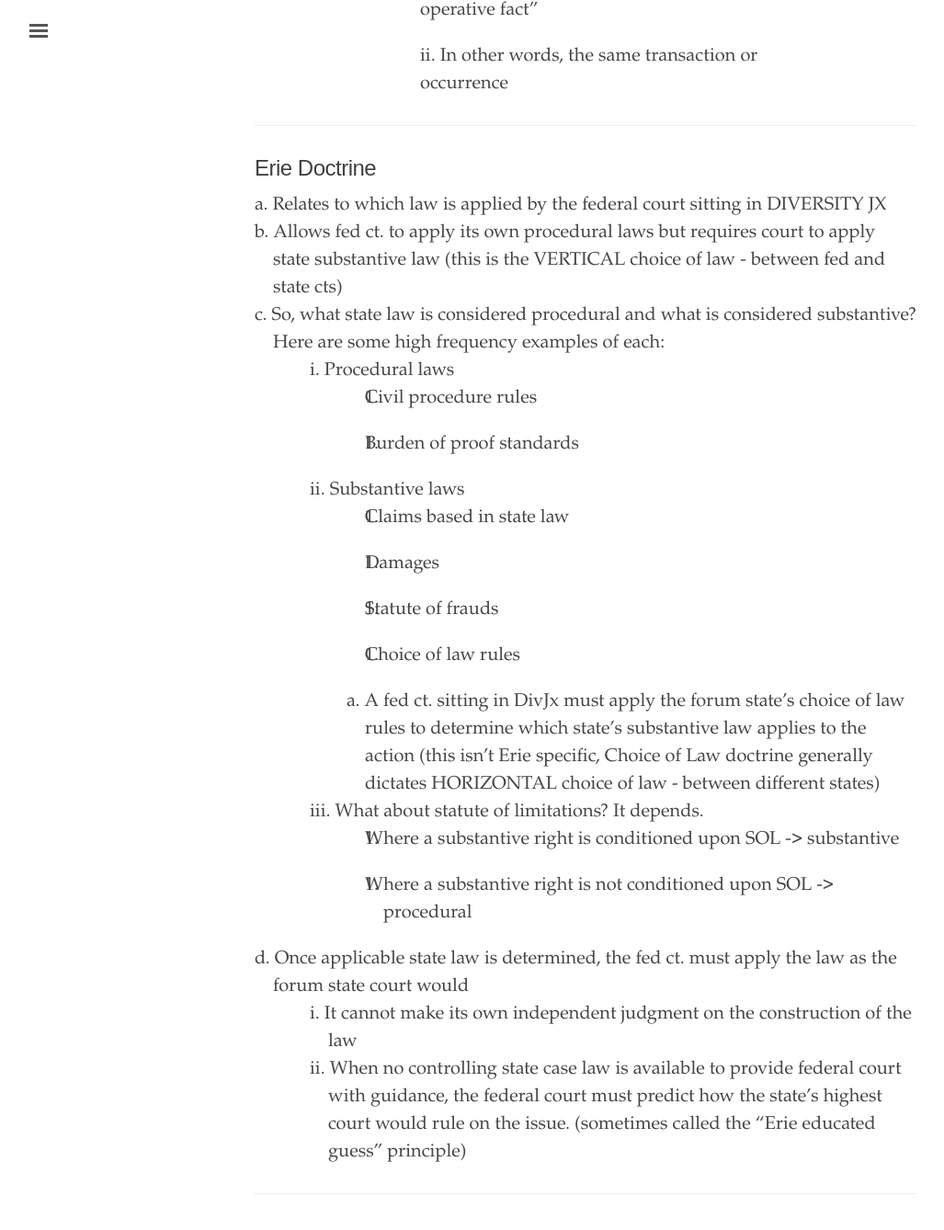
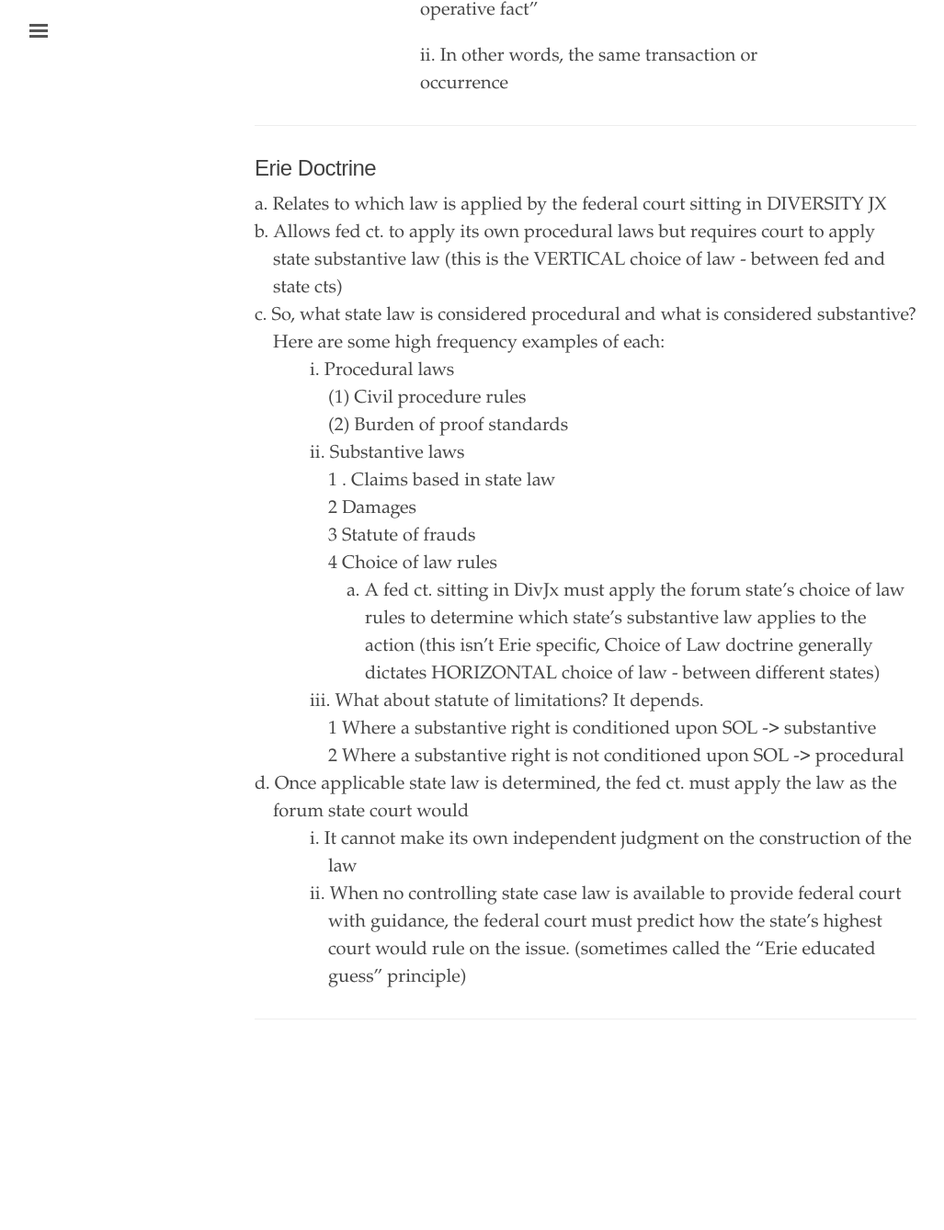
Before and after one commit to binipringle/torts, a Jekyll site: the page built from _texts/0-outline.md, in a window 1280 px wide and 1400 px high, scrolled down 1850 px. Shown: the top 1338 px of the window at 92% size, without its empty margins (3-1030 px from the left). Built offline with Jekyll 4.4.1, drawn with Linux system fonts in a browser that asks for light colours; after the commit the page ends 3060 px from its top, so only the background shows below that.

Commit message:
ed doesnt indent numbered lists so i tried various ways of writing numbers in indented items

```diff
--- a/_texts/0-outline.md
+++ b/_texts/0-outline.md
@@ -70,17 +70,17 @@
 - b.	Allows fed ct. to apply its own procedural laws but requires court to apply state substantive law (this is the VERTICAL choice of law - between fed and state cts)
 - c.	So, what state law is considered procedural and what is considered substantive? Here are some high frequency examples of each:
 - {:.indent-3}i.	Procedural laws
-- {:.indent-4}1.	Civil procedure rules
-- {:.indent-4}2.	Burden of proof standards
+- {:.indent-4}(1)	Civil procedure rules
+- {:.indent-4}(2)	Burden of proof standards
 - {:.indent-3}ii.	Substantive laws
-- {:.indent-4}1.	Claims based in state law
-- {:.indent-4}2.	Damages
-- {:.indent-4}3.	Statute of frauds
-- {:.indent-4}4.	Choice of law rules
+- {:.indent-4}1	. Claims based in state law
+- {:.indent-4}2	Damages
+- {:.indent-4}3	Statute of frauds
+- {:.indent-4}4	Choice of law rules
 - {:.indent-5}a.	A fed ct. sitting in DivJx must apply the forum state’s choice of law rules to determine which state’s substantive law applies to the action (this isn’t Erie specific, Choice of Law doctrine generally dictates HORIZONTAL choice of law - between different states)
 - {:.indent-3}iii.	What about statute of limitations? It depends.
-- {:.indent-4}1.	Where a substantive right is conditioned upon SOL -> substantive
-- {:.indent-4}2.	Where a substantive right is not conditioned upon SOL -> procedural
+- {:.indent-4}1	Where a substantive right is conditioned upon SOL -> substantive
+- {:.indent-4}2	Where a substantive right is not conditioned upon SOL -> procedural
 - d.	Once applicable state law is determined, the fed ct. must apply the law as the forum state court would
 - {:.indent-3}i.	It cannot make its own independent judgment on the construction of the law
 - {:.indent-3}ii.	When no controlling state case law is available to provide federal court with guidance, the federal court must predict how the state’s highest court would rule on the issue. (sometimes called the “Erie educated guess” principle)
```
